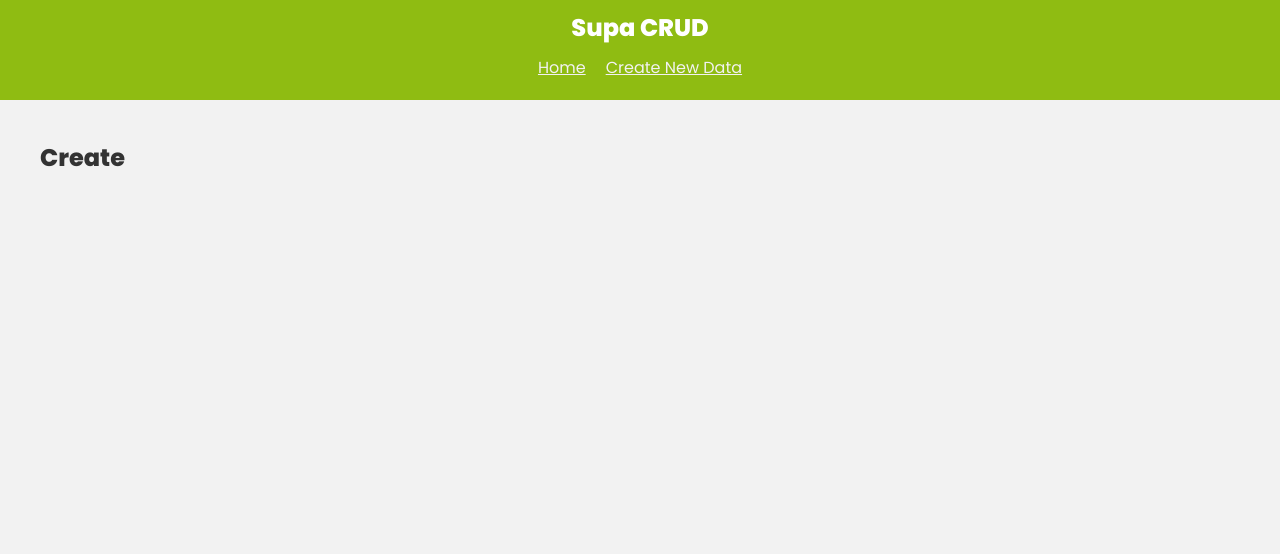
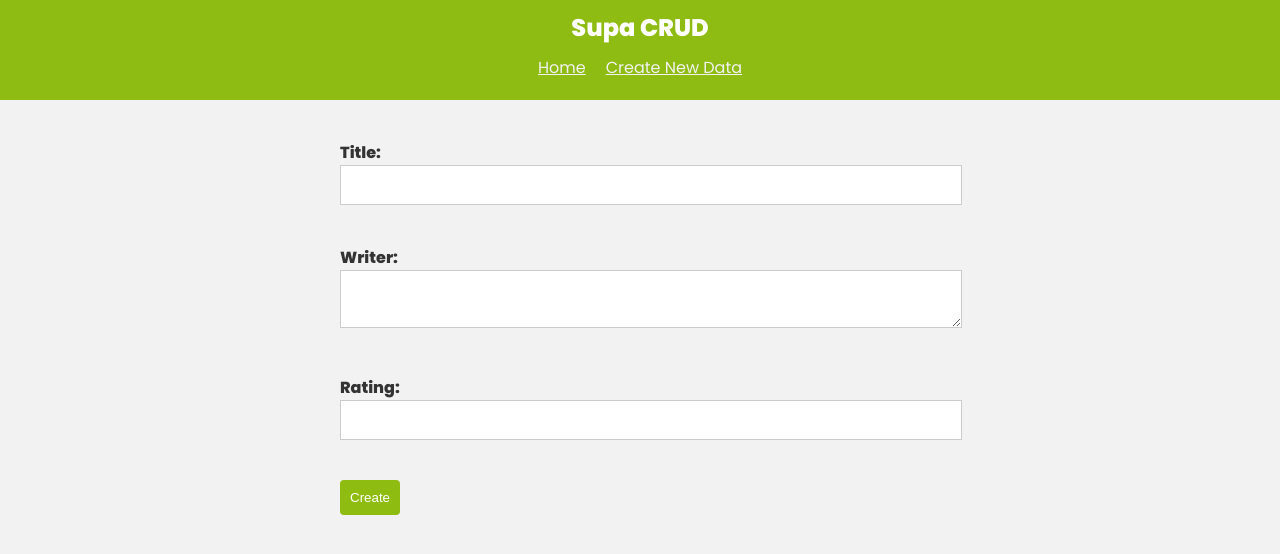
Before and after one commit to junaaid96/explore-supabase, a React (Create React App) app: page /create in a window 1280 px wide. Shown: the top 554 px of the page. Built offline with nearby package versions, Linux system fonts and the light colour scheme; no server answers.

Commit message:
data creation added

```diff
--- a/src/App.js
+++ b/src/App.js
@@ -2,7 +2,7 @@ import { BrowserRouter, Routes, Route, Link } from "react-router-dom";
 
 // pages
 import Home from "./pages/Home/Home";
-import Create from "./pages/Create";
+import Create from "./pages/Create/Create";
 import Update from "./pages/Update";
 
 function App() {
--- a/src/pages/Create.js
+++ /dev/null
@@ -1,9 +0,0 @@
-const Create = () => {
-    return (
-        <div className="page create">
-            <h2>Create</h2>
-        </div>
-    );
-};
-
-export default Create;
--- /dev/null
+++ b/src/pages/Create/Create.css
@@ -0,0 +1,36 @@
+.page {
+    margin: 0 auto;
+    max-width: 600px;
+}
+
+label {
+    display: block;
+    font-weight: bold;
+    margin-top: 20px;
+}
+
+input[type="text"],
+textarea,
+input[type="number"] {
+    border: 1px solid #ccc;
+    padding: 10px;
+    width: 100%;
+    font-size: 16px;
+    margin-bottom: 20px;
+}
+
+button {
+    background-color: #8fbc11;
+    color: white;
+    padding: 10px;
+    margin-top: 20px;
+    border: none;
+    border-radius: 4px;
+    cursor: pointer;
+}
+
+.error {
+    color: red;
+    font-size: 14px;
+    margin-top: 10px;
+}
--- /dev/null
+++ b/src/pages/Create/Create.js
@@ -0,0 +1,69 @@
+import { useState } from "react";
+import supabase from "../../supabase/supabaseClient";
+import "./Create.css";
+
+const Create = () => {
+    const [title, setTitle] = useState("");
+    const [writer, setWriter] = useState("");
+    const [rating, setRating] = useState("");
+    const [formError, setFormError] = useState("");
+
+    const handleSubmit = async (e) => {
+        e.preventDefault();
+        setFormError("");
+
+        if (!title || !writer || !rating) {
+            setFormError("Fields can not be empty!");
+            return;
+        }
+
+        const { data, error } = await supabase
+            .from("all_data")
+            .insert([{ title, writer, rating }]);
+
+        if (error) {
+            console.log(error);
+            setFormError(error);
+        }
+
+        if (data) {
+            console.log(data);
+            setFormError("");
+        }
+    };
+
+    return (
+        <div className="page create">
+            <form onSubmit={handleSubmit}>
+                <label htmlFor="title">Title:</label>
+                <input
+                    type="text"
+                    id="title"
+                    value={title}
+                    onChange={(e) => setTitle(e.target.value)}
+                />
+
+                <label htmlFor="writer">Writer:</label>
+                <textarea
+                    id="writer"
+                    value={writer}
+                    onChange={(e) => setWriter(e.target.value)}
+                />
+
+                <label htmlFor="rating">Rating:</label>
+                <input
+                    type="number"
+                    id="rating"
+                    value={rating}
+                    onChange={(e) => setRating(e.target.value)}
+                />
+
+                <button>Create</button>
+
+                {formError && <p className="error">{formError}</p>}
+            </form>
+        </div>
+    );
+};
+
+export default Create;
```
